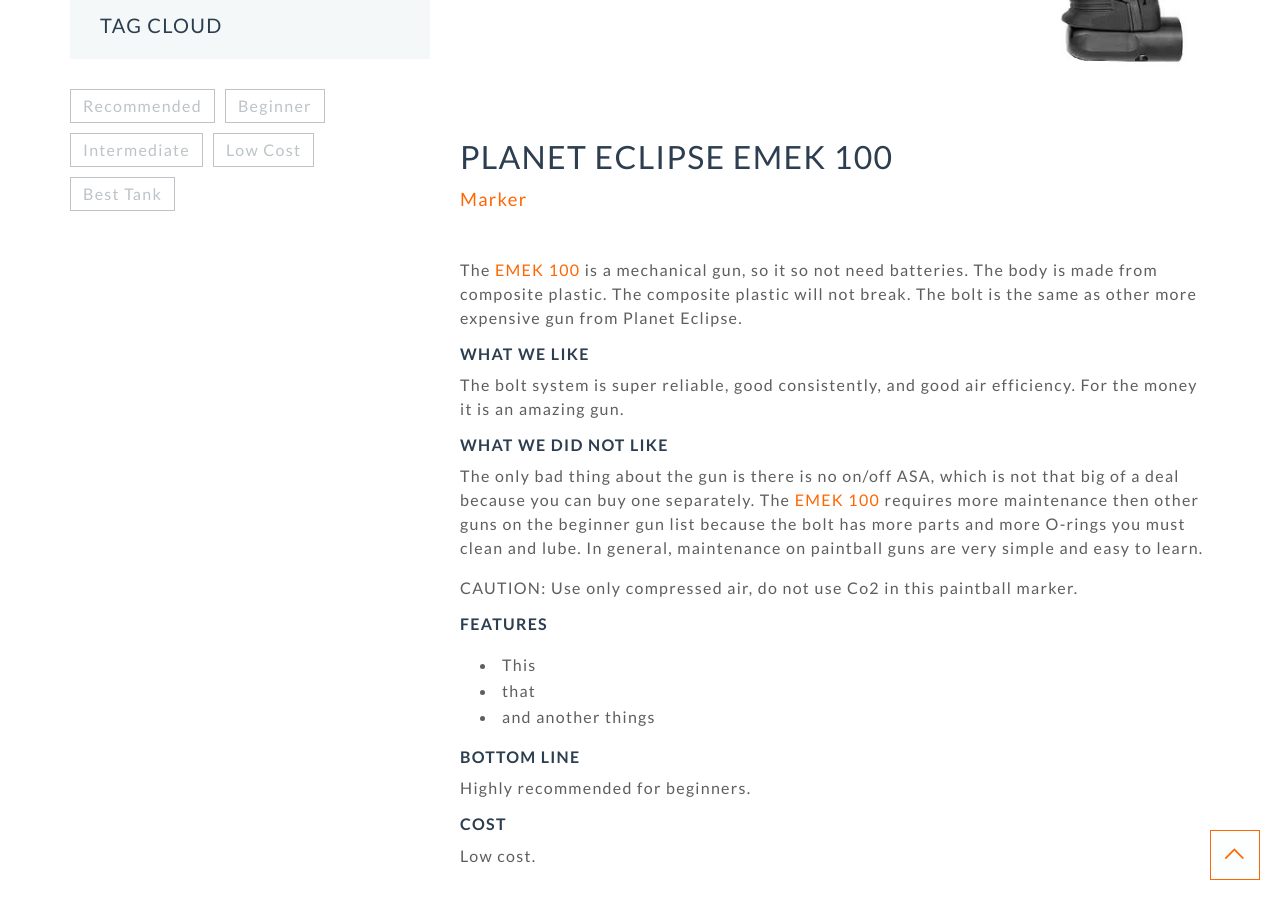
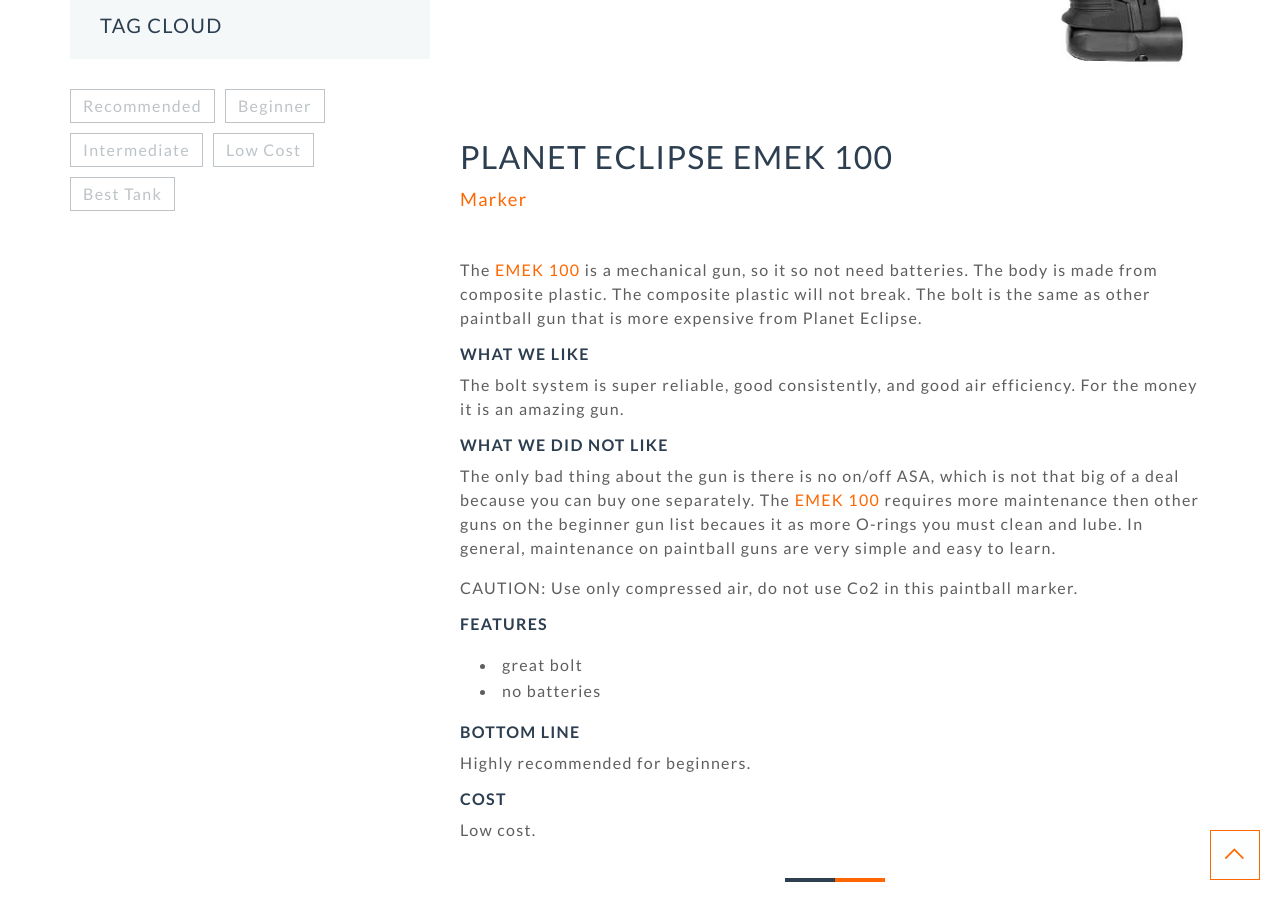
Before and after one commit to lampapps/paintballreview, a Jekyll site: the page built from _posts/2018-12-01-planet-eclipse-emek-100.markdown, in a window 1280 px wide and 900 px high, scrolled down 967 px. Built offline with Jekyll 4.4.1, drawn with Linux system fonts in a browser that asks for light colours; nearby versions of some CDN libraries.

Commit message:
Update 2018-12-01-planet-eclipse-emek-100.markdown

```diff
--- a/_posts/2018-12-01-planet-eclipse-emek-100.markdown
+++ b/_posts/2018-12-01-planet-eclipse-emek-100.markdown
@@ -8,7 +8,7 @@ tags: [Recommended, Beginner]
 image: marker-emec100.jpg
 desc: A review of the Planet Eclipse EMEK 100 paintball marker
 ---
-The [EMEK 100][aws] is a mechanical gun, so it so not need batteries. The body is made from composite plastic. The composite plastic will not break. The bolt is the same as other more expensive gun from Planet Eclipse.
+The [EMEK 100][aws] is a mechanical gun, so it so not need batteries. The body is made from composite plastic. The composite plastic will not break. The bolt is the same as other paintball gun that is more expensive from Planet Eclipse.
 
 ##### What we like
 
@@ -16,15 +16,14 @@ The bolt system is super reliable, good consistently, and good air efficiency. F
 
 ##### What we did not like
 
-The only bad thing about the gun is there is no on/off ASA, which is not that big of a deal because you can buy one separately. The [EMEK 100][aws] requires more maintenance then other guns on the beginner gun list because the bolt has more parts and more O-rings you must clean and lube. In general, maintenance on paintball guns are very simple and easy to learn.
+The only bad thing about the gun is there is no on/off ASA, which is not that big of a deal because you can buy one separately. The [EMEK 100][aws] requires more maintenance then other guns on the beginner gun list becaues it as more O-rings you must clean and lube. In general, maintenance on paintball guns are very simple and easy to learn.
 
 CAUTION: Use only compressed air, do not use Co2 in this paintball marker.
 
 ##### Features
 
-* This
-* that
-* and another things
+* great bolt
+* no batteries
 
 ##### Bottom line
 
```
